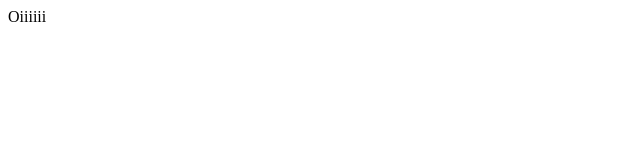
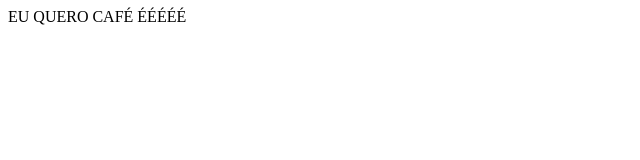
Before and after one commit to MissMont/aulaGit, a plain HTML site: page index.html in a window 1280 px wide. Shown: the whole page, without its empty margins (0-640 px from the left). Drawn offline with Linux system fonts and the light colour scheme.

Commit message:
testando outros bagulho aí

```diff
--- a/index.html
+++ b/index.html
@@ -6,6 +6,6 @@
     <title>testando uns negócio aí</title>
 </head>
 <body>
-    Oiiiiii
+    EU QUERO CAFÉ ÉÉÉÉÉ
 </body>
 </html>
```
